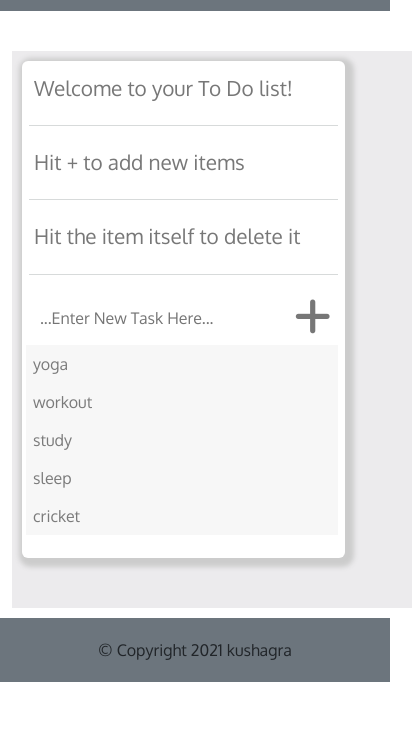
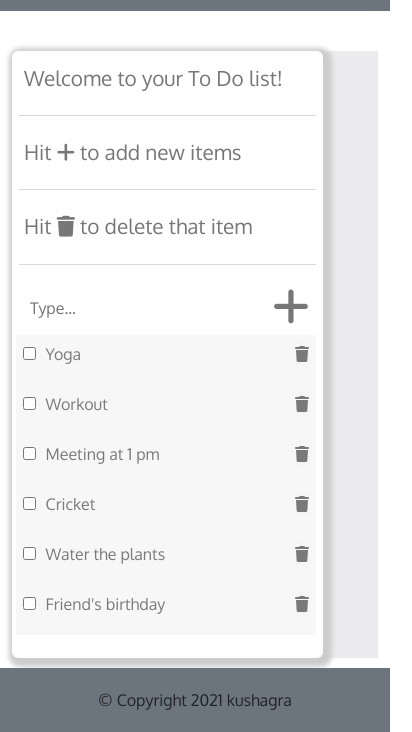
Before and after one commit to rkushagra/mavericks-recruitment, a plain HTML site: page index.html in a window 390 px wide. Shown: the part 129-861 px from the top of the page, 412 px wide, since content can reach past the window. Drawn offline with nearby package versions, Linux system fonts and the light colour scheme.

Commit message:
added checkbox and trash icon and responsiveness

```diff
--- a/css/styles.css
+++ b/css/styles.css
@@ -55,11 +55,12 @@ body {
     background-color: rgba(245, 245, 245, 0.733);
     padding: 7px;
     color: rgba(0, 0, 0, 0.507);
+    height: 50px;
 }
 #content li:hover {
     background-color: rgba(245, 245, 245, 0.226);
-    cursor: pointer;
 }
+
 #name {
     padding: 4px;
     margin: 2px;
@@ -88,3 +89,30 @@ body {
     padding-bottom: 20px;
     border-top: 0;
 }
+.trbtn {
+    border: none;
+    background-color: inherit;
+    float: right;
+}
+.trbtn :hover {
+    cursor: pointer;
+}
+.check {
+    margin-right: .6em;
+}
+.check :hover {
+    cursor: pointer;
+}
+
+
+@media only screen and (max-width: 420px) {
+    #containerDiv1 {
+        width: 100%;
+        padding: 0;
+    }
+    #containerDiv2 {
+        width: 85%;
+    }
+
+
+}
--- a/index.html
+++ b/index.html
@@ -14,30 +14,31 @@
     </head>
     <body>
         <nav class="navbar-nav bg-secondary">
-            <div class="container">
+            <div class="container-fluid">
                 <div id="title" class="navbar-brand">
                     <i class="fas fa-clipboard-list fa-4x"></i>
                     <h1 id="pg-heading">to-do list</h1>
                 </div>
             </div>
         </nav>
-        <div class="container" class="mid">
+        <div class="container-fluid" id="mid">
             <div id="containerDiv1">
                 <div id="containerDiv2">
                     <div class="heading">Welcome to your To Do list!</div><hr>
-                    <div class="heading">Hit + to add new items</div><hr>
-                    <div class="heading">Hit the item itself to delete it</div><hr>
+                    <div class="heading">Hit <i class="fas fa-plus"></i> to add new items</div><hr>
+                    <div class="heading">Hit  <i class="fas fa-trash"></i> to delete that item</div><hr>
                     <div class="heading">
-                        <input type='text' id='name' name='name' placeholder="...Enter New Task Here...">
+                        <input type='text' id='name' name='name' placeholder="Type...">
                         <span id="btn"><i onclick="addItem()" class="fas fa-plus fa-2x"></i></span>
                     </div>
                     <div>
                         <ul id="content">
-                            <li>yoga</li>
-                            <li>workout</li>
-                            <li>study</li>
-                            <li>sleep</li>
-                            <li>cricket</li>
+                            <li><input type="checkbox" class="check">Yoga<span class="trbtn"><i class="fas fa-trash"></i></span></li>
+                            <li><input type="checkbox" class="check">Workout<span class="trbtn"><i class="fas fa-trash"></i></span></li>
+                            <li><input type="checkbox" class="check">Meeting at 1 pm<span class="trbtn"><i class="fas fa-trash"></i></span></li>
+                            <li><input type="checkbox" class="check">Cricket<span class="trbtn"><i class="fas fa-trash"></i></span></li>
+                            <li><input type="checkbox" class="check">Water the plants<span class="trbtn"><i class="fas fa-trash"></i></span></li>
+                            <li><input type="checkbox" class="check">Friend's birthday<span class="trbtn"><i class="fas fa-trash"></i></span></li>
                         </ul>
                     </div>
                 </div>
@@ -46,7 +47,7 @@
 
 
         <footer class="panel-footer bg-secondary">
-            <div class="container">
+            <div class="container-fluid">
                 <div class="text-center">&copy; Copyright 2021 kushagra</div>
             </div>
         </footer>
--- a/js/script.js
+++ b/js/script.js
@@ -5,25 +5,21 @@ function addItem() {
         alert("Please enter some task");
     }
     else {
-        var html = "<li>" + item + "</li>";
+        var html = "<li><input type='checkbox' class='check'>" + item + "<span class='trbtn'><i class='fas fa-trash'></i></span></li>";
         html=document.getElementById("content").innerHTML +html;
         document.getElementById("content").innerHTML=html;
+        document.getElementById("name").value = null;
         remove();
     }
 }
 function remove() {
     function removeItem() {
-        this.remove();
+        this.parentElement.remove();
     }
-    var itemList = document.getElementsByTagName("li");
+    var itemList = document.getElementsByClassName("trbtn");
     for(var i=0; i<itemList.length; ++i) {
         itemList[i].addEventListener("click",removeItem);
     }
 
 }
 remove();
-
-
-//rgb(29 41 136 / 95%) heading h1
-//#29348 button
-//#404A9A shadow
```
